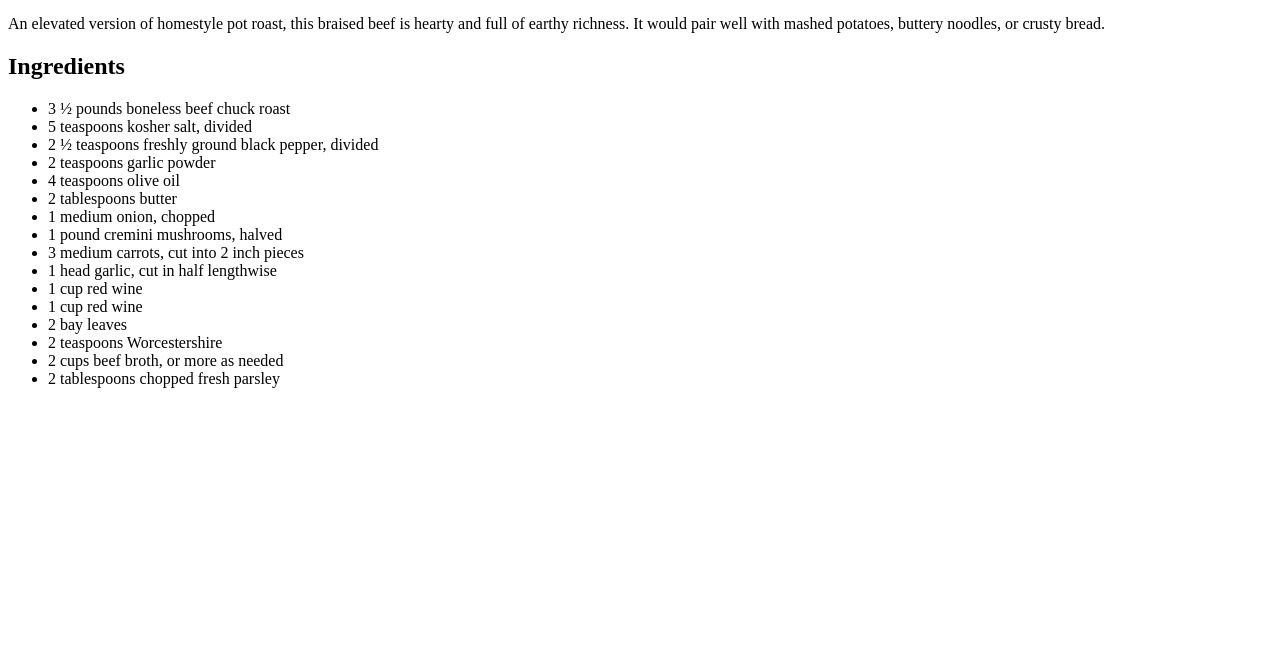
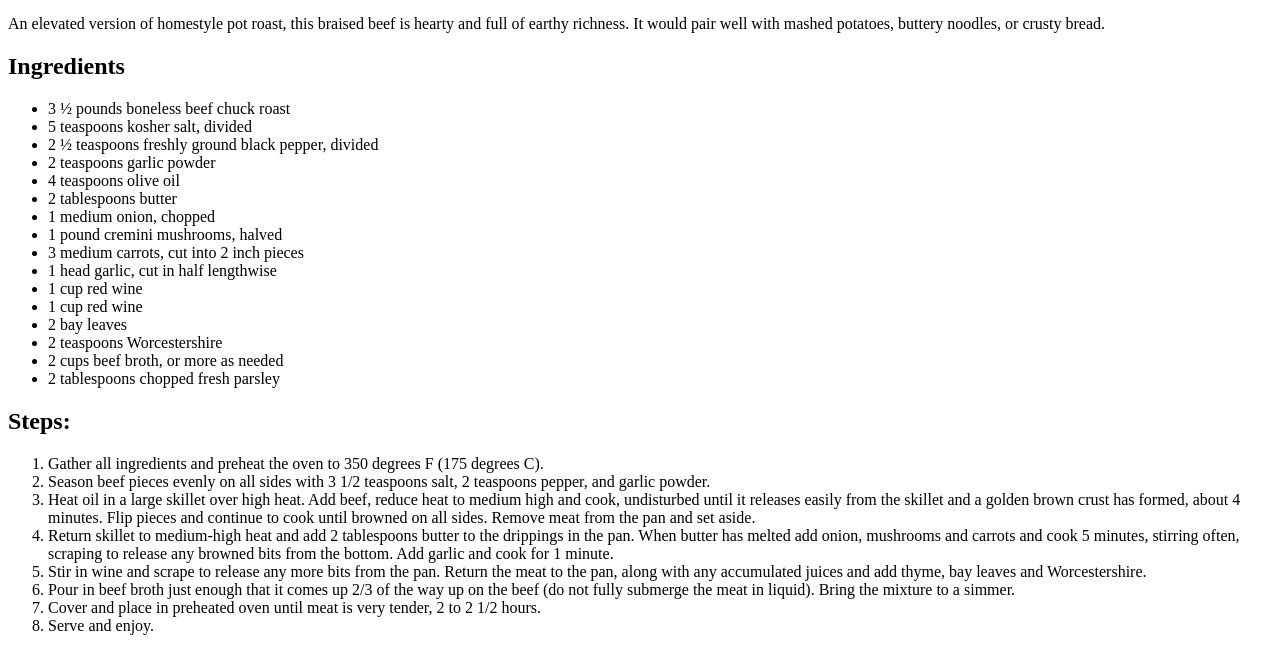
Before and after one commit to kalaspuffdotmilk/odin-recepies, a plain HTML site: page recepies/braised-beef.html in a window 1280 px wide. Shown: the part 428-1079 px from the top of the page. Before the commit the page ends 832 px from the top, so only its background shows below. Drawn offline with Linux system fonts and the light colour scheme.

Commit message:
add ol(steps) and list of steps

```diff
--- a/recepies/braised-beef.html
+++ b/recepies/braised-beef.html
@@ -28,5 +28,16 @@
             <li>2 cups beef broth, or more as needed</li>
             <li>2 tablespoons chopped fresh parsley</li>
         </ul>
+        <h2>Steps:</h2>
+        <ol>
+            <li>Gather all ingredients and preheat the oven to 350 degrees F (175 degrees C).</li>
+            <li>Season beef pieces evenly on all sides with 3 1/2 teaspoons salt, 2 teaspoons pepper, and garlic powder.</li>
+            <li>Heat oil in a large skillet over high heat. Add beef, reduce heat to medium high and cook, undisturbed until it releases easily from the skillet and a golden brown crust has formed, about 4 minutes. Flip pieces and continue to cook until browned on all sides. Remove meat from the pan and set aside.</li>
+            <li>Return skillet to medium-high heat and add 2 tablespoons butter to the drippings in the pan. When butter has melted add onion, mushrooms and carrots and cook 5 minutes, stirring often, scraping to release any browned bits from the bottom. Add garlic and cook for 1 minute.</li>
+            <li>Stir in wine and scrape to release any more bits from the pan. Return the meat to the pan, along with any accumulated juices and add thyme, bay leaves and Worcestershire.</li>
+            <li>Pour in beef broth just enough that it comes up 2/3 of the way up on the beef (do not fully submerge the meat in liquid). Bring the mixture to a simmer.</li>
+            <li>Cover and place in preheated oven until meat is very tender, 2 to 2 1/2 hours.</li>
+            <li>Serve and enjoy.</li>
+        </ol>
     </body>
 </html>
```
